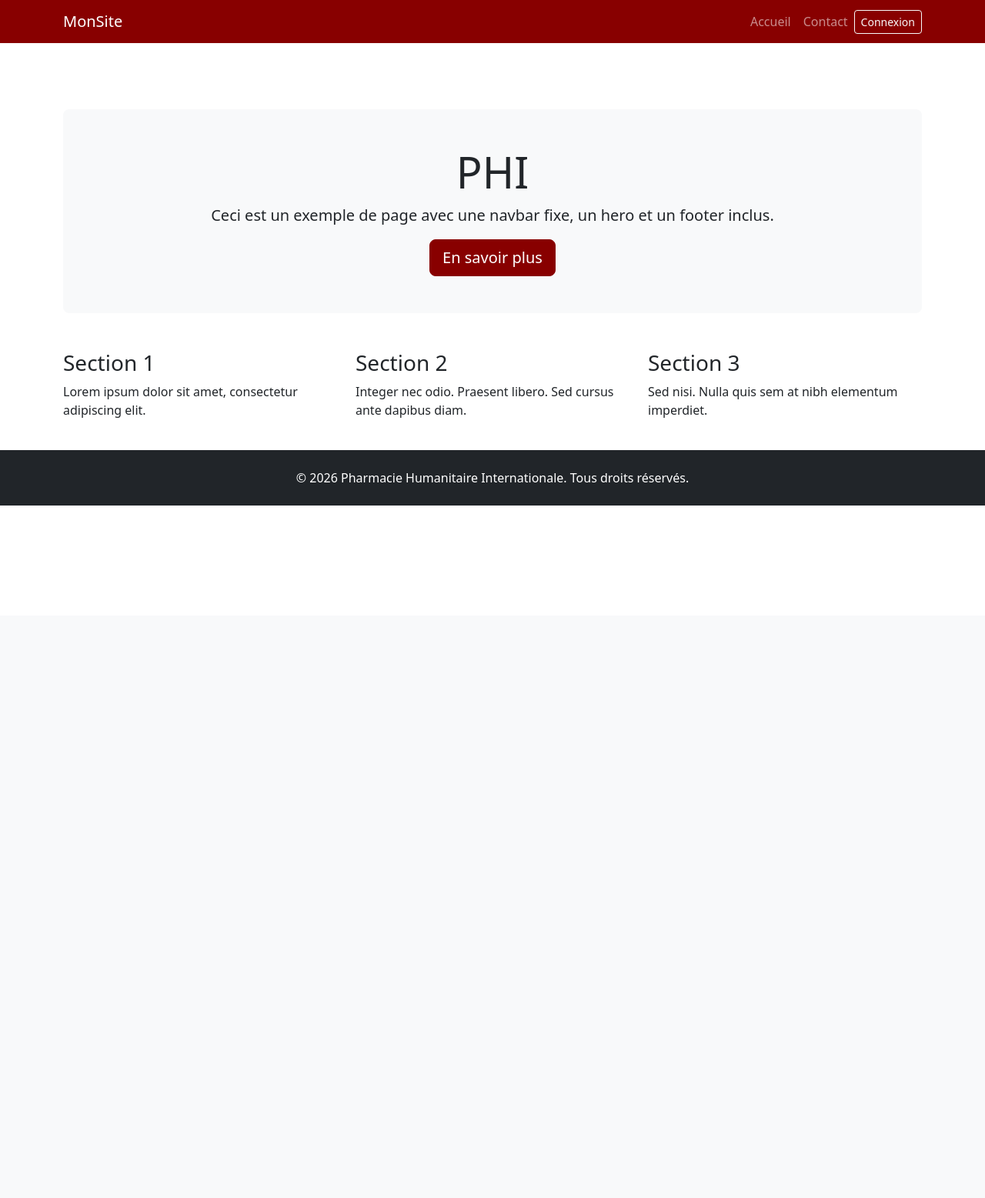
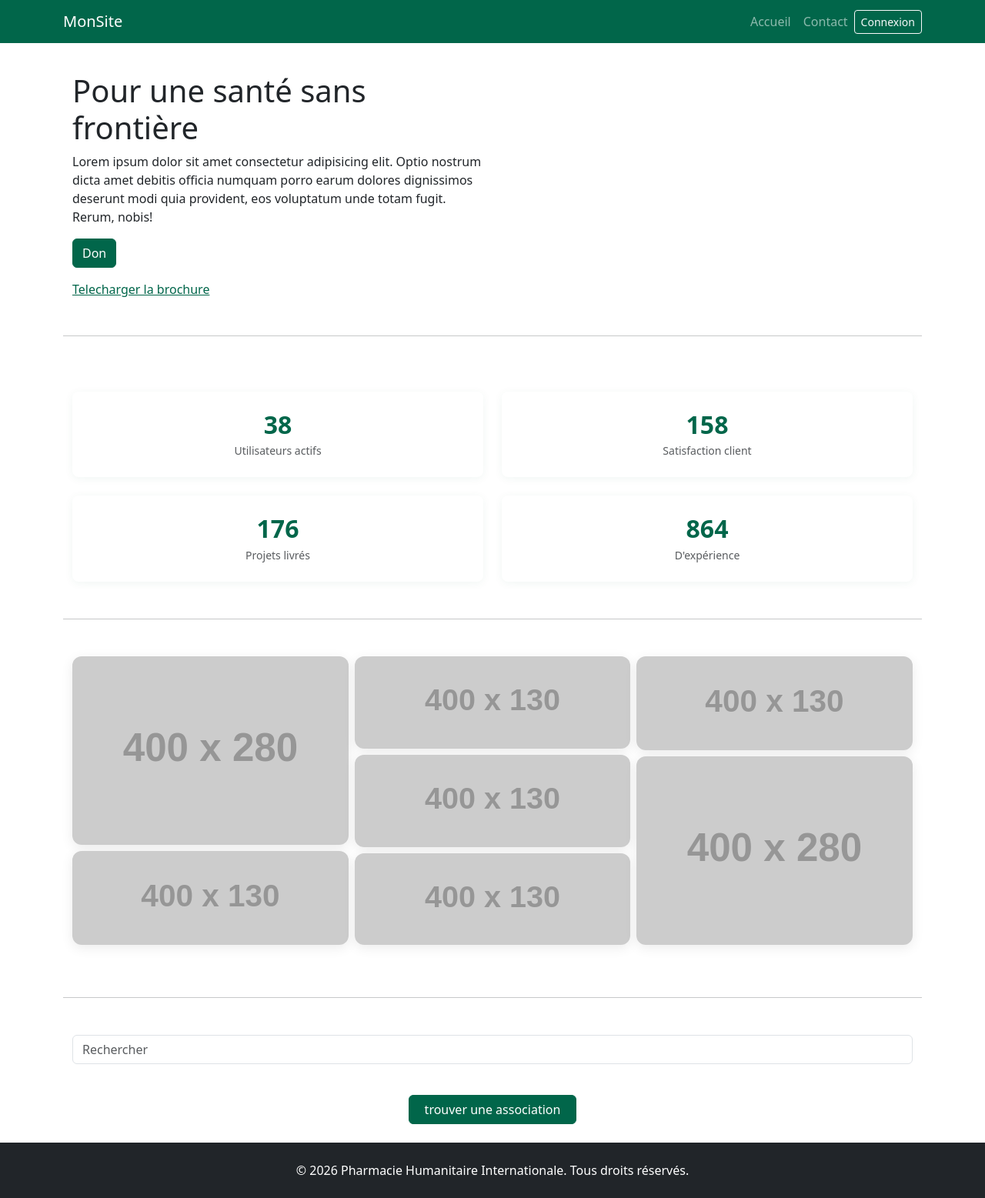
Before and after one commit to Dylanpel/phi, a PHP site: page /mon-projet/ in a window 1280 px wide. Shown: the whole page at 77% size. Before the commit the page ends 657 px from the top, so only its background shows below. Run offline with PHP 8.4, Linux system fonts and the light colour scheme; grey boxes labelled with a size stand in for pictures from a placeholder-image service; style sheets or scripts are compiled from the project's sources; some libraries are stand-ins or nearby versions.

Commit message:
creation de la homepage

```diff
--- a/assets/scss/common/_variables.scss
+++ b/assets/scss/common/_variables.scss
@@ -1,5 +1,5 @@
 
 
 // scss-docs-start theme-color-variables
-$primary: #800;
-$secondary: #666;
+$primary: #01664a;
+$secondary: #b5d59a;
--- /dev/null
+++ b/assets/scss/layout/_home.scss
@@ -0,0 +1,51 @@
+@use "../common/variables";
+
+// -------- BOUTONS ---------
+.btn-don {
+    width: auto;
+    margin-top: 32px;
+}
+
+
+.btn-search {
+    width: 20%;
+}
+
+// -------- CHIFFRES CLÉS ---------
+.row.g-4 {
+    .bg-white {
+        background: white;
+        border-radius: 16px;
+        padding: 32px 20px;
+        transition: box-shadow 0.3s, transform 0.3s;
+        box-shadow: 0 2px 12px rgba($primary, 0.06);
+
+        &:hover {
+            box-shadow: 0 8px 30px rgba($primary, 0.12);
+            transform: translateY(-4px);
+        }
+    }
+}
+
+// -------- Gallerie ---------
+
+.gallerie {
+    padding-bottom: 20px;
+}
+
+.img-placeholder {
+    width: 100%;
+    object-fit: cover;
+    display: block;
+    border-radius: 12px;
+    transition: transform 0.4s ease, box-shadow 0.4s ease;
+    box-shadow: 0 4px 16px rgba(0, 0, 0, 0.08);
+
+    &:hover {
+        transform: scale(1.02);
+        box-shadow: 0 10px 30px rgba(0, 0, 0, 0.14);
+    }
+}
+
+.img-large { height: 280px; }
+.img-small { height: 130px; }
--- a/assets/scss/style.scss
+++ b/assets/scss/style.scss
@@ -1,2 +1,6 @@
 @import 'common/variables';
 @import './bootstrap/bootstrap.scss';
+
+// Layout
+
+@import "layout/home";
--- a/views/pages/home.html.twig
+++ b/views/pages/home.html.twig
@@ -6,28 +6,84 @@
 {% block title %}Accueil{% endblock %}
 
 {% block content %}
-  <!-- Hero -->
-  <div class="text-center my-5">
-    <div class="p-5 mb-4 bg-light rounded-3">
-      <h1 class="display-4">PHI</h1>
-      <p class="lead">Ceci est un exemple de page avec une navbar fixe, un hero et un footer inclus.</p>
-      <a class="btn btn-primary btn-lg" href="#" role="button">En savoir plus</a>
+<!-- intro -->
+  <div class="container container-fluid">
+    <div class="intro row mb-5">
+        <div class="col-6">
+            <h1>Pour une santé sans frontière</h1>
+            <div class="text-intro">
+                <p>Lorem ipsum dolor sit amet consectetur adipisicing elit. Optio nostrum dicta amet debitis officia numquam porro earum dolores dignissimos deserunt modi quia provident, eos voluptatum unde totam fugit. Rerum, nobis!</p>
+            </div>
+            <div class="btn-don mt-1">
+                <a href="#"class="btn btn-primary">Don</a>
+            </div>
+            <div class="brochure mt-3">
+                <a href="#">Telecharger la brochure</a>
+            </div>
+        </div>
     </div>
   </div>
-
-  <!-- Contenu supplémentaire -->
-  <div class="row">
-    <div class="col-md-4">
-      <h3>Section 1</h3>
-      <p>Lorem ipsum dolor sit amet, consectetur adipiscing elit.</p>
+  <hr>
+  <!-- Chiffre clé -->
+  <div class="container container-fluid">
+    <div class="row g-4 text-center mt-5 mb-5">
+        <div class="col-12 col-sm-6">
+            <div class="bg-white rounded-3 p-4">
+            <h2 class="fw-bold text-primary mb-1">38</h2>
+            <p class="text-muted small mb-0">Utilisateurs actifs</p>
+            </div>
+        </div>
+        <div class="col-12 col-sm-6">
+            <div class="bg-white rounded-3 p-4">
+            <h2 class="fw-bold text-primary mb-1">158</h2>
+            <p class="text-muted small mb-0">Satisfaction client</p>
+            </div>
+        </div>
+        <div class="col-12 col-sm-6">
+            <div class="bg-white rounded-3 p-4">
+            <h2 class="fw-bold text-primary mb-1">176</h2>
+            <p class="text-muted small mb-0">Projets livrés</p>
+            </div>
+        </div>
+        <div class="col-12 col-sm-6">
+            <div class="bg-white rounded-3 p-4">
+            <h2 class="fw-bold text-primary mb-1">864</h2>
+            <p class="text-muted small mb-0">D'expérience</p>
+            </div>
+        </div>
     </div>
-    <div class="col-md-4">
-      <h3>Section 2</h3>
-      <p>Integer nec odio. Praesent libero. Sed cursus ante dapibus diam.</p>
+  </div>
+  <hr>
+  <!-- Gallerie -->
+  <div class="container container-fluid">
+    <div class="gallerie mt-5 mb-5">
+        <div class="row g-2">
+            <div class="col-12 col-lg-4 d-flex flex-column gap-2">
+                <img src="https://placehold.co/400x280/c8c8c8/777?text=Photo+1" class="img-placeholder" style="flex:2; min-height:200px;" alt="Photo 1">
+                <img src="https://placehold.co/400x130/d8d8d8/777?text=Photo+2" class="img-placeholder" style="flex:1; min-height:100px;" alt="Photo 2">
+            </div>
+            <div class="col-12 col-lg-4 d-flex flex-column gap-2">
+                <img src="https://placehold.co/400x130/d8d8d8/777?text=Photo+3" class="img-placeholder" style="flex:1; min-height:100px;" alt="Photo 3">
+                <img src="https://placehold.co/400x130/d0d0d0/777?text=Photo+4" class="img-placeholder" style="flex:1; min-height:100px;" alt="Photo 4">
+                <img src="https://placehold.co/400x130/c8c8c8/777?text=Photo+5" class="img-placeholder" style="flex:1; min-height:100px;" alt="Photo 5">
+            </div>
+            <div class="col-12 col-lg-4 d-flex flex-column gap-2">
+                <img src="https://placehold.co/400x130/d8d8d8/777?text=Photo+6" class="img-placeholder" style="flex:1; min-height:100px;" alt="Photo 6">
+                <img src="https://placehold.co/400x280/c8c8c8/777?text=Photo+7" class="img-placeholder" style="flex:2; min-height:200px;" alt="Photo 7">
+            </div>
+        </div>
     </div>
-    <div class="col-md-4">
-      <h3>Section 3</h3>
-      <p>Sed nisi. Nulla quis sem at nibh elementum imperdiet.</p>
+  </div>
+  <hr>
+  <!-- Barre de recherche -->
+  <div class="container container-fluid">
+    <div class="card-search mt-5">
+        <div class="input-group mb-3">
+            <input type="text" class="form-control champs" placeholder="Rechercher">
+        </div>
+        <div class="d-grid">
+            <button class="btn btn-primary btn-search mx-auto mt-4">trouver une association</button>
+        </div>
     </div>
   </div>
 {% endblock %}
```
